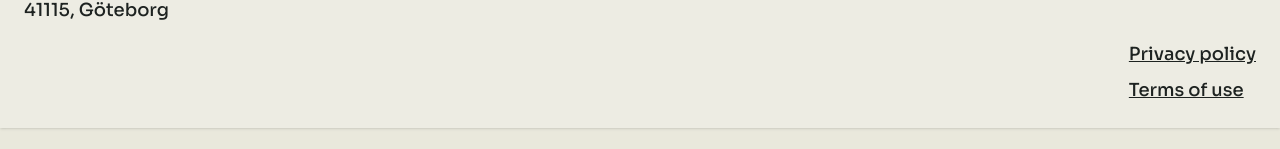
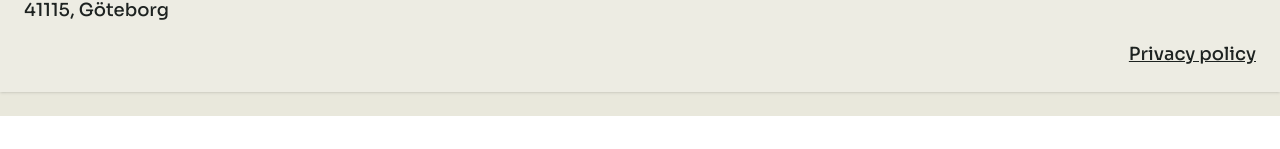
Before and after one commit to W-Mobile/apt-web, a React (Vite) app: page / in a window 1280 px wide. Shown: the part 903-1052 px from the top of the page. After the commit the page ends 1019 px from the top, so only its background shows below. Built offline with nearby package versions, Linux system fonts and the light colour scheme.

Commit message:
Added links to app stores and removed Terms of Use from footer

```diff
--- a/src/screens/BasketballClubs/BasketballClubs.tsx
+++ b/src/screens/BasketballClubs/BasketballClubs.tsx
@@ -101,12 +101,6 @@ export const BasketballClubs = (): JSX.Element => {
                   >
                     Privacy policy
                   </Link>
-                  <a
-                    href="#"
-                    className="font-['Sora',Helvetica] font-medium text-[#1e2321] text-base sm:text-lg underline block"
-                  >
-                    Terms of use
-                  </a>
                 </div>
               </div>
             </CardContent>
@@ -213,12 +207,6 @@ export const BasketballClubs = (): JSX.Element => {
                 >
                   Privacy policy
                 </Link>
-                <a
-                  href="#"
-                  className="font-['Sora',Helvetica] font-medium text-[#1e2321] text-base sm:text-lg underline block"
-                >
-                  Terms of use
-                </a>
               </div>
             </div>
           </CardContent>
--- a/src/screens/PrivacyPolicy/PrivacyPolicy.tsx
+++ b/src/screens/PrivacyPolicy/PrivacyPolicy.tsx
@@ -130,12 +130,6 @@ export const PrivacyPolicy = (): JSX.Element => {
                 >
                   Privacy policy
                 </Link>
-                <a
-                  href="#"
-                  className="font-['Sora',Helvetica] font-medium text-[#1e2321] text-base sm:text-lg underline block"
-                >
-                  Terms of use
-                </a>
               </div>
             </div>
           </CardContent>
--- a/src/screens/Startsida/Startsida.tsx
+++ b/src/screens/Startsida/Startsida.tsx
@@ -35,12 +35,15 @@ export const Startsida = (): JSX.Element => {
 
             {/* App Store Buttons */}
             <div className="flex gap-4 mb-8 sm:mb-12">
-              <img
-                className="w-[100px] sm:w-[120px] h-8 sm:h-10"
-                alt="Mobile app store"
-                src="/mobile-app-store-badges.svg"
-              />
-              <div className="w-[115px] sm:w-[135px] h-8 sm:h-10 bg-black rounded-[5px] overflow-hidden border border-solid border-white flex items-center justify-center relative">
+              <a href="https://apps.apple.com/us/app/amir-performance/id6469305611" target="_blank" rel="noopener noreferrer">
+                <img
+                  className="w-[100px] sm:w-[120px] h-8 sm:h-10"
+                  alt="Download on the App Store"
+                  src="/mobile-app-store-badges.svg"
+                />
+              </a>
+              <a href="https://play.google.com/store/apps/details?id=com.awayeinnovation.awayeapp" target="_blank" rel="noopener noreferrer"
+                className="w-[115px] sm:w-[135px] h-8 sm:h-10 bg-black rounded-[5px] overflow-hidden border border-solid border-white flex items-center justify-center relative">
                 <img
                   className="absolute w-[75px] sm:w-[85px] h-[15px] sm:h-[17px] top-[14px] sm:top-[17px] left-[35px] sm:left-[41px]"
                   alt="Google play"
@@ -52,7 +55,7 @@ export const Startsida = (): JSX.Element => {
                   src="/get-it-on.svg"
                 />
                 <div className="absolute w-[20px] sm:w-[23px] h-[22px] sm:h-[26px] top-[6px] sm:top-[7px] left-2 sm:left-2.5 bg-[url(/subtract.svg)] bg-[100%_100%]" />
-              </div>
+              </a>
             </div>
           </div>
 
@@ -108,12 +111,6 @@ export const Startsida = (): JSX.Element => {
                 >
                   Privacy policy
                 </Link>
-                <a
-                  href="#"
-                  className="font-['Sora',Helvetica] font-medium text-[#1e2321] text-base sm:text-lg underline block"
-                >
-                  Terms of use
-                </a>
               </div>
             </div>
           </CardContent>
```
